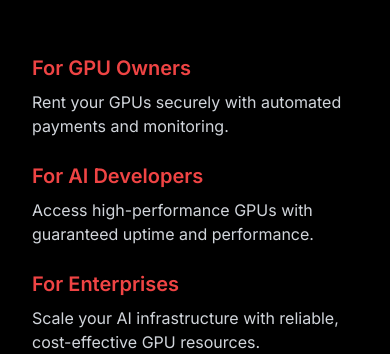
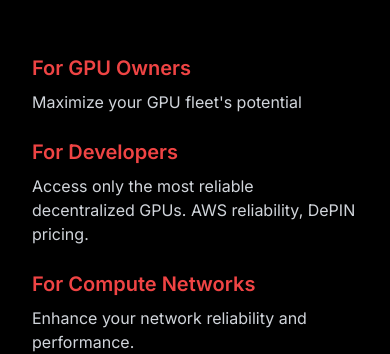
Before and after one commit to aabdel0181/quok.it, a Next.js app in the folder soc/: page / in a window 390 px wide. Shown: the part 1242-1596 px from the top of the page. Built offline with nearby package versions, Linux system fonts and the light colour scheme.

Commit message:
fix mobile

```diff
--- a/soc/src/app/components/HomeView.tsx
+++ b/soc/src/app/components/HomeView.tsx
@@ -101,15 +101,15 @@ const HomeView: React.FC<HomeViewProps> = ({ data }) => {
           </motion.p>
         </div>
         <motion.div
-  className="w-full md:hidden mt-8 min-h-screen flex flex-col justify-between"
-  initial={{ opacity: 0 }}
+          className="w-full md:hidden mt-8 min-h-screen flex flex-col justify-between"
+          initial={{ opacity: 0 }}
           animate={{ opacity: 1 }}
           transition={{ duration: 0.8, delay: 1 }}
         >
           <button
             onClick={() => router.push("/waitlist")}
             className="w-full py-4 text-lg font-semibold bg-[#cc0000] text-white hover:bg-red-700 transition-all duration-300"
-            >
+          >
             Join The Waitlist
           </button>
         </motion.div>
@@ -179,27 +179,26 @@ const HomeView: React.FC<HomeViewProps> = ({ data }) => {
                 For GPU Owners
               </h3>
               <p className="mt-2 text-gray-300">
-                Rent your GPUs securely with automated payments and monitoring.
+                Maximize your GPU fleet's potential{" "}
               </p>
             </div>
 
             <div className="text-left">
               <h3 className="text-xl font-semibold text-red-500">
-                For AI Developers
+                For Developers
               </h3>
               <p className="mt-2 text-gray-300">
-                Access high-performance GPUs with guaranteed uptime and
-                performance.
+                Access only the most reliable decentralized GPUs. AWS
+                reliability, DePIN pricing.
               </p>
             </div>
 
             <div className="text-left">
               <h3 className="text-xl font-semibold text-red-500">
-                For Enterprises
+                For Compute Networks
               </h3>
               <p className="mt-2 text-gray-300">
-                Scale your AI infrastructure with reliable, cost-effective GPU
-                resources.
+                Enhance your network reliability and performance.
               </p>
             </div>
           </div>
```
Also changed, not shown: 1 other file (tests, documents, lock files or other folders).
